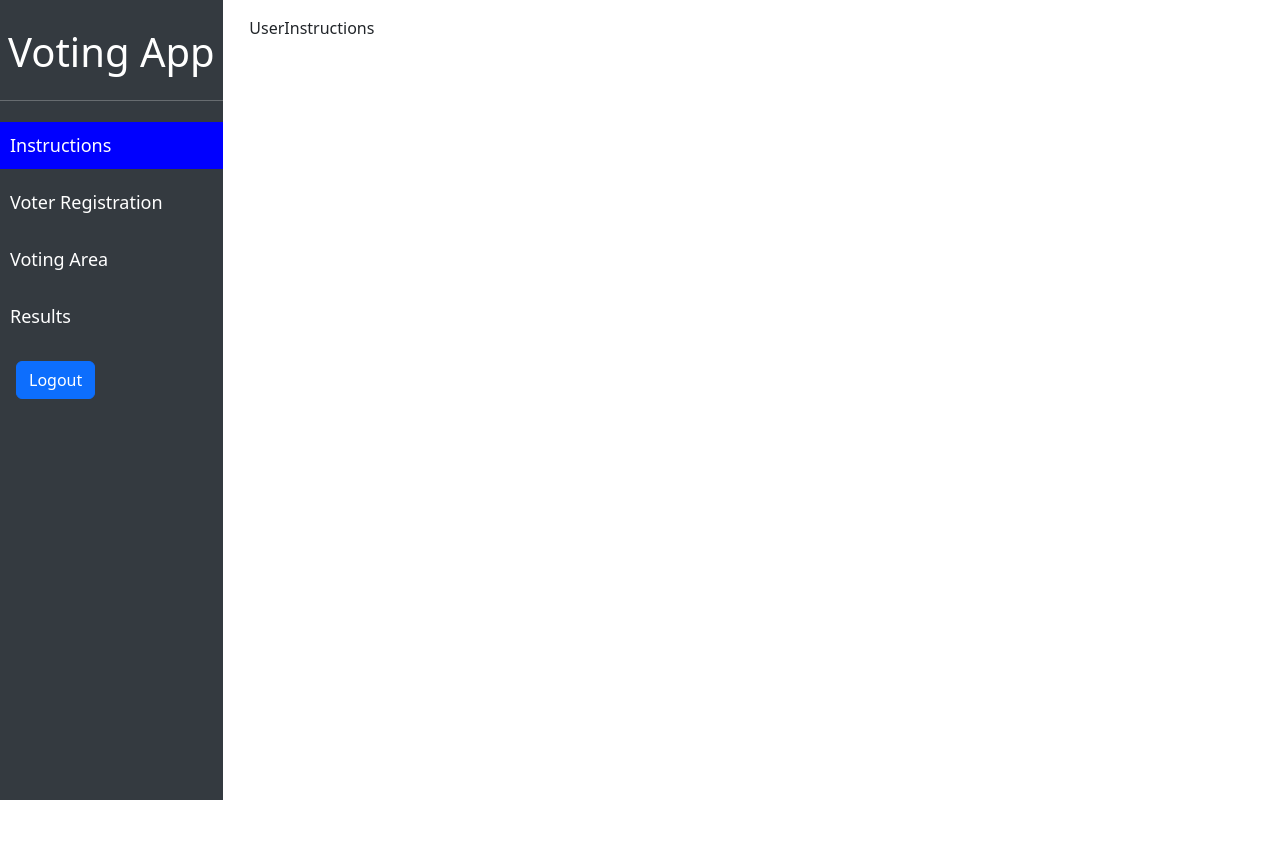
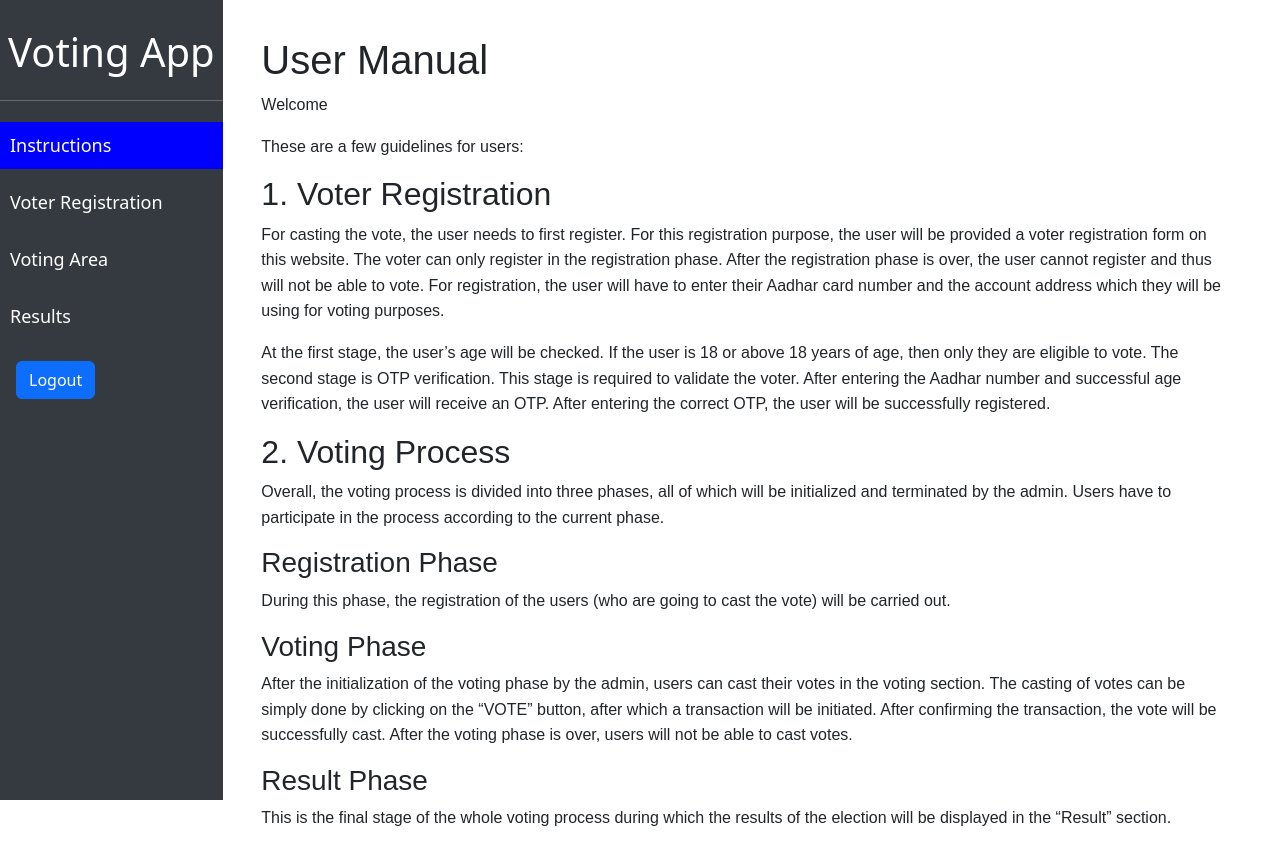
Before and after one commit to dineshreddy2105/blockchain-voting, a React (Create React App) app in the folder client/: page /voter in a window 1280 px wide. Shown: the top 864 px of the page. Before the commit the page ends 800 px from the top, so only its background shows below. Built offline with nearby package versions, Linux system fonts and the light colour scheme; the HTML template or start-up script is replaced by a standard one.

Commit message:
voter registration

```diff
--- a/client/src/App.js
+++ b/client/src/App.js
@@ -10,7 +10,7 @@ function App() {
 
     return (
       <Router>
-        <div className="container-fluid m-0">
+        <div className="container-fluid">
           <Routes>
             <Route path="/admin" element={<AdminPanel setContractAddress={setContractAddress} />} />
             <Route path="/voter" element={<UserPanel />} />
--- a/client/src/components/AdminComponents/AdminPanel.js
+++ b/client/src/components/AdminComponents/AdminPanel.js
@@ -57,7 +57,7 @@ const AdminPanel = ({ setContractAddress }) => {
   // );
 
   const [activeTab, setActiveTab] = useState("Instructions");
-
+  function handleLogout() {}
   return (
     <>
       <div className="container-fluid">
@@ -81,6 +81,7 @@ const AdminPanel = ({ setContractAddress }) => {
                   )
                 )}
               </ul>
+              <button className="btn btn-primary m-3 " onClick={handleLogout}>Logout</button>
             </div>
           </div>
 
--- a/client/src/components/UserComponents/UserInstructions.js
+++ b/client/src/components/UserComponents/UserInstructions.js
@@ -2,7 +2,38 @@ import React from 'react'
 
 const UserInstructions = () => {
   return (
-    <div>UserInstructions</div>
+    <div className="container">
+      <h1>User Manual</h1>
+      <p>Welcome</p>
+      <p>These are a few guidelines for users:</p>
+      <h2>1. Voter Registration</h2>
+      <p>
+        For casting the vote, the user needs to first register. For this registration purpose, the user will be provided a voter registration form on this website.
+        The voter can only register in the registration phase. After the registration phase is over, the user cannot register and thus will not be able to vote.
+        For registration, the user will have to enter their Aadhar card number and the account address which they will be using for voting purposes.
+      </p>
+      <p>
+        At the first stage, the user’s age will be checked. If the user is 18 or above 18 years of age, then only they are eligible to vote.
+        The second stage is OTP verification. This stage is required to validate the voter. After entering the Aadhar number and successful age verification,
+        the user will receive an OTP. After entering the correct OTP, the user will be successfully registered.
+      </p>
+      <h2>2. Voting Process</h2>
+      <p>
+        Overall, the voting process is divided into three phases, all of which will be initialized and terminated by the admin. Users have to participate in the process according to the current phase.
+      </p>
+      <h3>Registration Phase</h3>
+      <p>
+        During this phase, the registration of the users (who are going to cast the vote) will be carried out.
+      </p>
+      <h3>Voting Phase</h3>
+      <p>
+        After the initialization of the voting phase by the admin, users can cast their votes in the voting section. The casting of votes can be simply done by clicking on the “VOTE” button, after which a transaction will be initiated. After confirming the transaction, the vote will be successfully cast. After the voting phase is over, users will not be able to cast votes.
+      </p>
+      <h3>Result Phase</h3>
+      <p>
+        This is the final stage of the whole voting process during which the results of the election will be displayed in the “Result” section.
+      </p>
+    </div>
   )
 }
 export default UserInstructions;
--- a/client/src/components/UserComponents/VoterRegistration.js
+++ b/client/src/components/UserComponents/VoterRegistration.js
@@ -1,8 +1,98 @@
-import React from 'react'
+import React, { useState } from 'react';
+import '../../styles/VoterRegistration.css';
 
 const VoterRegistration = () => {
+  const [aadhaarNumber, setAadhaarNumber] = useState('');
+  const [accountAddress, setAccountAddress] = useState('');
+  const [otp, setOtp] = useState('');
+  const [otpSent, setOtpSent] = useState(false);
+  const [successMessage, setSuccessMessage] = useState('');
+  const [errorMessage, setErrorMessage] = useState('');
+
+  const handleSendOtp = (e) => {
+    e.preventDefault();
+    // Simulate sending OTP to voter's email
+    console.log('Sending OTP to email for Aadhaar:', aadhaarNumber);
+    setOtpSent(true);
+    setErrorMessage('');
+  };
+
+  const handleVerifyOtp = (e) => {
+    e.preventDefault();
+    // Simulate OTP verification
+    if (otp === '123456') { // Replace with actual OTP verification logic
+      console.log('OTP verified successfully for Aadhaar:', aadhaarNumber);
+      setSuccessMessage('Voter registered successfully!');
+      setErrorMessage('');
+      // Reset the form
+      setAadhaarNumber('');
+      setAccountAddress('');
+      setOtp('');
+      setOtpSent(false);
+    } else {
+      setErrorMessage('Invalid OTP. Please try again.');
+      // Close OTP form and show Aadhaar and address form again
+      setOtpSent(false);
+      setOtp('');
+    }
+  };
+
+  const handleBackToForm = () => {
+    setOtpSent(false);
+    setOtp('');
+    setErrorMessage('');
+  };
+
   return (
-    <div>VoterRegistration</div>
-  )
-}
+    <div className="container">
+      <h2>Voter Registration</h2>
+      {!otpSent ? (
+        <form onSubmit={handleSendOtp}>
+          <div className="form-group">
+            <label htmlFor="aadhaarNumber">Aadhaar Number:</label>
+            <input
+              type="text"
+              id="aadhaarNumber"
+              className="form-control"
+              value={aadhaarNumber}
+              onChange={(e) => setAadhaarNumber(e.target.value)}
+              required
+            />
+          </div>
+          <div className="form-group">
+            <label htmlFor="accountAddress">MetaMask Account Address:</label>
+            <input
+              type="text"
+              id="accountAddress"
+              className="form-control"
+              value={accountAddress}
+              onChange={(e) => setAccountAddress(e.target.value)}
+              required
+            />
+          </div>
+          <button type="submit" className="btn btn-primary mt-3">Send OTP</button>
+        </form>
+      ) : (
+        <form onSubmit={handleVerifyOtp}>
+          <div className="form-group">
+            <label htmlFor="otp">Enter OTP:</label>
+            <input
+              type="text"
+              id="otp"
+              className="form-control"
+              value={otp}
+              onChange={(e) => setOtp(e.target.value)}
+              required
+            />
+          </div>
+          <button type="submit" className="btn btn-primary mt-3">Verify OTP</button>
+          <button type="button" className="btn btn-secondary mt-3 ml-2" onClick={handleBackToForm}>Back</button> {/* fix back button */}
+        </form>
+      )}
+      {successMessage && <div className="alert alert-success mt-3">{successMessage}</div>}
+      {errorMessage && <div className="alert alert-danger mt-3">{errorMessage}</div>}
+    </div>
+  );
+};
+
 export default VoterRegistration;
--- /dev/null
+++ b/client/src/styles/VoterRegistration.css
@@ -0,0 +1,42 @@
+.container {
+    padding: 20px;
+    font-family: Arial, sans-serif;
+  }
+
+  h2 {
+    font-size: 1.5em;
+    margin-bottom: 20px;
+  }
+
+  .form-group {
+    margin-bottom: 15px;
+  }
+
+  .form-control {
+    width: 100%;
+    padding: 10px;
+    margin-top: 5px;
+  }
+
+  .btn {
+    padding: 10px 20px;
+    font-size: 1em;
+  }
+
+  .alert {
+    margin-top: 20px;
+    padding: 10px;
+    color: #155724;
+    background-color: #d4edda;
+    border-color: #c3e6cb;
+  }
+
+  .alert-danger {
+    color: #721c24;
+    background-color: #f8d7da;
+    border-color: #f5c6cb;
+  }
+
+  .ml-2 {
+    margin-left: 10px;
+  }
```
